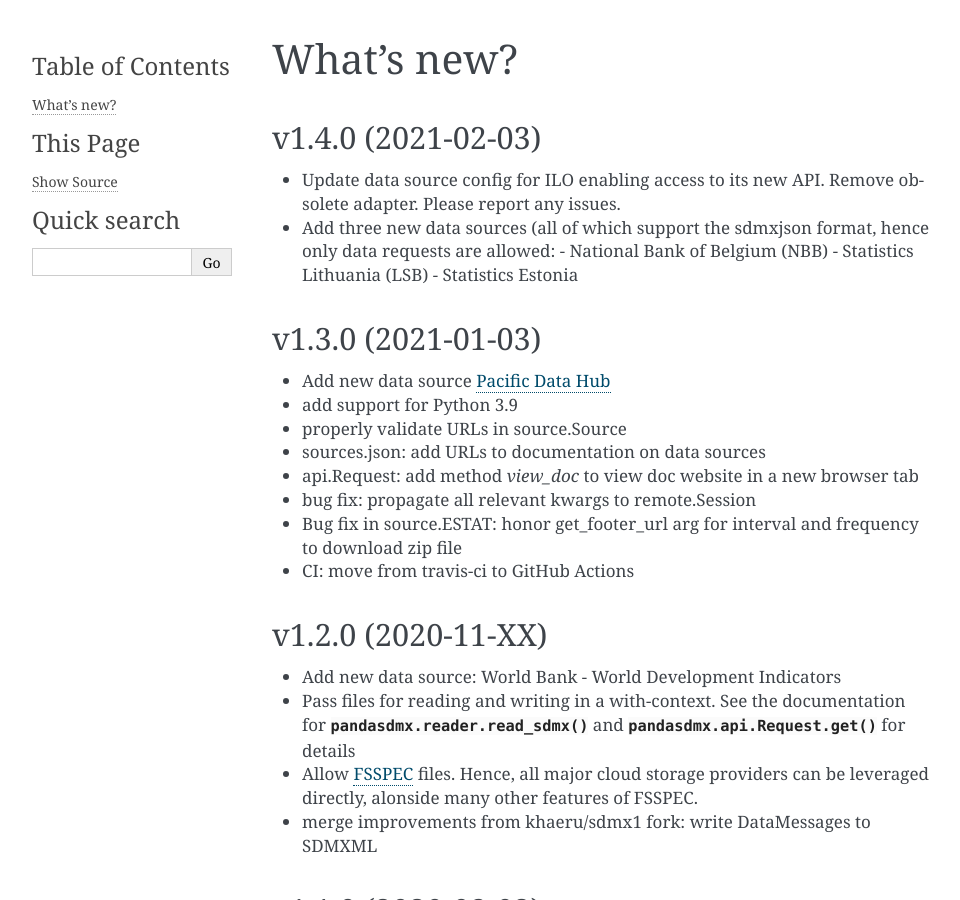
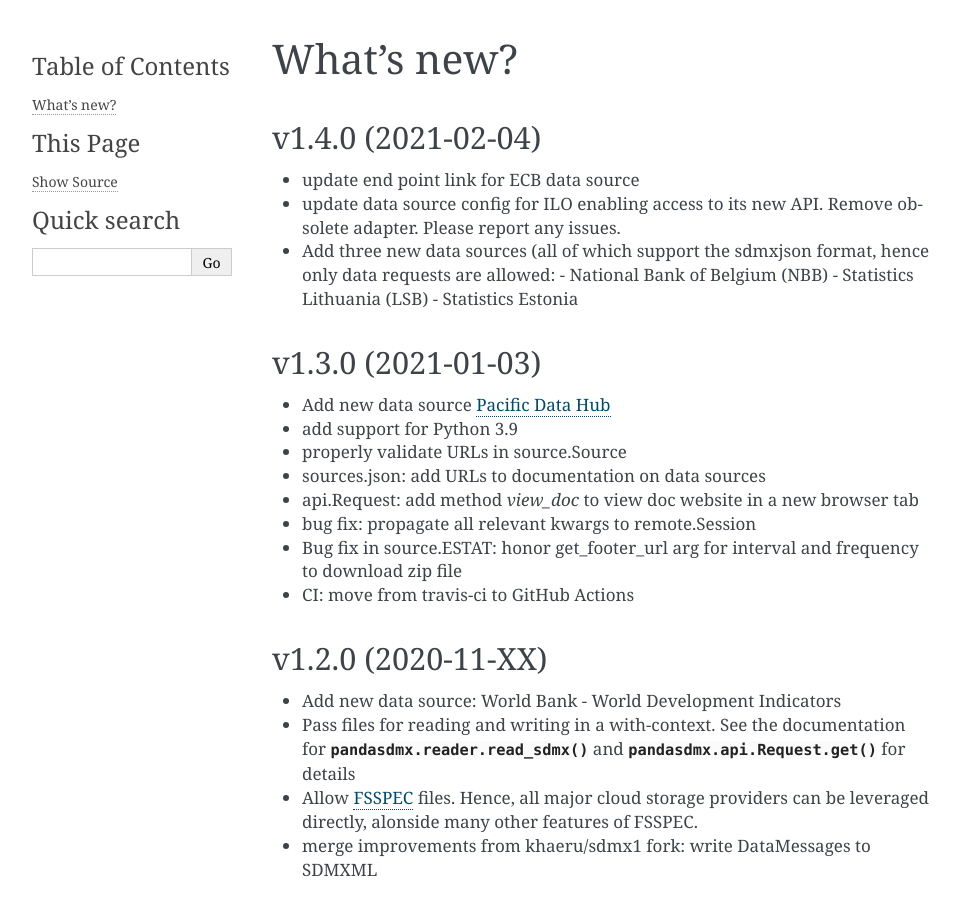
Before and after one commit to dr-leo/pandaSDMX, a Sphinx documentation site: the page built from doc/whatsnew.rst, in a window 1280 px wide and 900 px high. Shown: the whole window, without its empty margins (148-1108 px from the left). Built offline with Sphinx 7.4.7, drawn with Linux system fonts in a browser that asks for light colours; the version number is read from the project's files by our own code.

```diff
--- a/doc/whatsnew.rst
+++ b/doc/whatsnew.rst
@@ -5,10 +5,11 @@
 
 
 
-v1.4.0 (2021-02-03)
+v1.4.0 (2021-02-04)
 -------------------------------
 
-* Update data source config for ILO enabling access to its new API.
+* update end point link for ECB data source
+* update data source config for ILO enabling access to its new API.
   Remove obsolete adapter. Please report any issues.
 * Add three new data sources (all of which support the sdmxjson format,
   hence only data requests are allowed:
--- a/pandasdmx/__init__.py
+++ b/pandasdmx/__init__.py
@@ -20,7 +20,7 @@
     "to_xml",
 ]
 
-__version__ = "1.3.1"
+__version__ = "1.4.0"
 
 
 #: Top-level logger.
```
Also changed, not shown: 1 other file.
